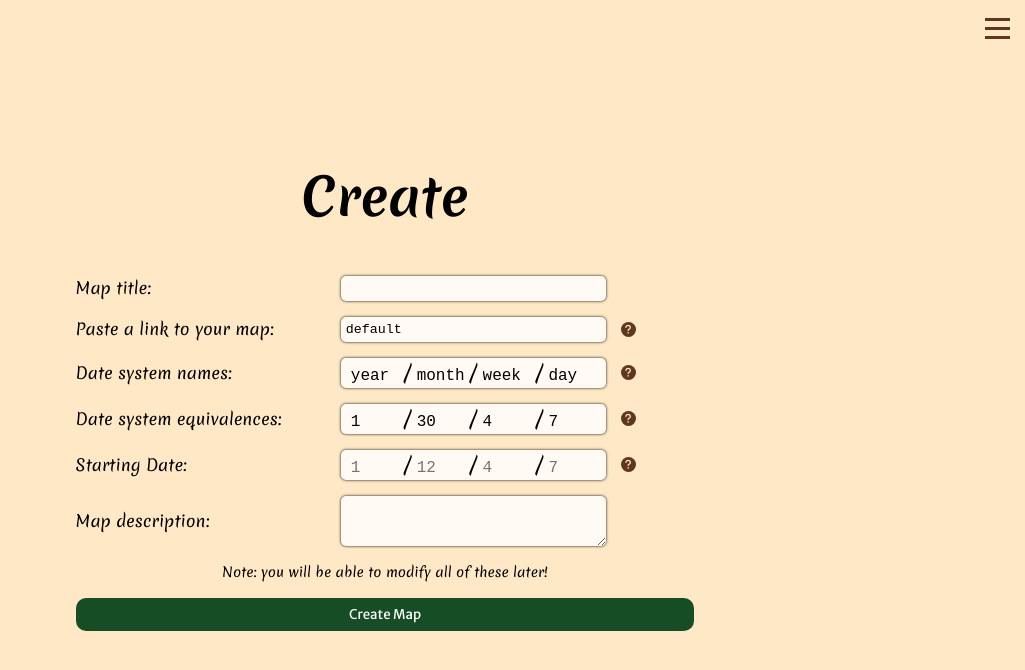
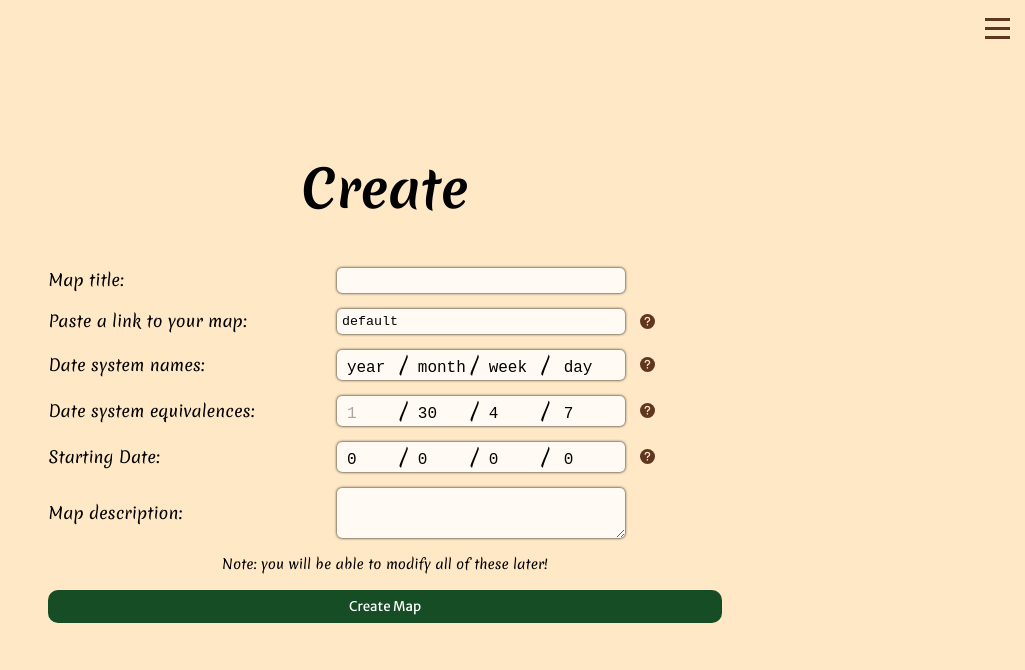
Before and after one commit to 5e-Cleric/history-map, a React (Vite) app: page /create in a window 1280 px wide. Shown: the top 670 px of the page, without its empty margins (255-1280 px from the left). Built offline with nearby package versions, Linux system fonts and the light colour scheme.

Commit message:
set default map

```diff
--- a/src/App.css
+++ b/src/App.css
@@ -120,6 +120,12 @@ button, input:is([type="submit"], [type="button"]) {
       padding: 5px;
       font-family: monospace;
       width: 100%;
+
+      &:disabled {
+        opacity: 0.5;
+        user-select: none;
+        pointer-events: none;
+      }
     }
 
     textarea {
--- a/src/components/customDate/CustomDate.jsx
+++ b/src/components/customDate/CustomDate.jsx
@@ -10,15 +10,10 @@ const CustomDate = forwardRef(({ dataType }, ref) => {
 		day: useRef(null),
 	};
 
-	const getPlaceholder = (key) => {
-
-		return dataType === 'names' ? key.charAt(0) + key.slice(1) : key === 'month' ? '12' : key === 'year' ? '1' : key === 'week' ? '4' : '7';
-	};
-
 	const getDefaultValue = (key) => {
 		switch (dataType) {
 			case 'names':
-				return getPlaceholder(key);
+				return key.charAt(0) + key.slice(1);
 			case 'equivalences':
 				return key === 'year'
 					? '1'
@@ -27,14 +22,8 @@ const CustomDate = forwardRef(({ dataType }, ref) => {
 					: key === 'week'
 					? '4'
 					: '7';
-			case 'start':
-				return key === 'year'
-					? '0'
-					: key === 'month'
-					? '0'
-					: key === 'week'
-					? '0'
-					: '0';
+			case 'date':
+				return '0';
 			default:
 				return '';
 		}
@@ -46,7 +35,7 @@ const CustomDate = forwardRef(({ dataType }, ref) => {
 			if (dataType !== 'names') {
 				for (const key in dateRefs) {
 					values[key] =
-						parseInt(dateRefs[key].current.value || 0) ||
+						parseInt(dateRefs[key].current?.value || 0) ||
 						parseInt(getDefaultValue(key) || 0);
 				}
 			} else {
@@ -66,6 +55,31 @@ const CustomDate = forwardRef(({ dataType }, ref) => {
 		},
 	}));
 
+	if (dataType === 'equivalences') {
+		return (
+			<div className="customDate">
+				<span className="year">
+					<input type="text" value='1' disabled/>/
+				</span>
+				{['month', 'week', 'day'].map((key) => (
+					<span key={key}>
+						<input
+							ref={dateRefs[key]}
+							type="text"
+							pattern={
+								dataType === 'names'
+									? '^[A-Za-z]+$'
+									: '^[0-9]{1,4}$'
+							}
+							defaultValue={getDefaultValue(key)}
+						/>
+						{key !== 'day' && '/'}
+					</span>
+				))}
+			</div>
+		);
+	}
+
 	return (
 		<div className="customDate">
 			{['year', 'month', 'week', 'day'].map((key) => (
@@ -79,7 +93,6 @@ const CustomDate = forwardRef(({ dataType }, ref) => {
 								: '^[0-9]{1,4}$'
 						}
 						defaultValue={getDefaultValue(key)}
-						placeholder={getPlaceholder(key)}
 					/>
 					{key !== 'day' && '/'}
 				</span>
--- a/src/components/customDate/customDate.css
+++ b/src/components/customDate/customDate.css
@@ -1,5 +1,7 @@
 .customDate {
-    display: flex;
+    display: grid;
+    grid-template-columns: repeat(4, 1fr);
+    gap:5px;
     height: 1.5em;
     border-radius: 5px;
     width: fit-content;
--- a/src/pages/create/Create.jsx
+++ b/src/pages/create/Create.jsx
@@ -1,4 +1,4 @@
-import { useRef } from 'react';
+import { useRef, useState } from 'react';
 import './create.css';
 import Nav from '@components/nav/Nav';
 import CustomDate from '@components/customDate/CustomDate';
@@ -11,18 +11,31 @@ function Create() {
 	const dateEquivalencesRef = useRef(null);
 	const dateStartRef = useRef(null);
 
+	const [error, setError] = useState(null);
+
 	const handleSubmit = async (e) => {
 		e.preventDefault();
 
-		if (!validateForm()) {
-			console.error('invalid form');
+		if (titleRef.current?.value.trim() === '') {
+			setError('please fill the title before submiting');
 			return;
 		}
+		const mapLink = () => {
+			const map = mapRef.current.value;
+			const pattern = /\.\w+$/;
+			const isLink = pattern.test(map);
+
+			if (!map || !isLink) {
+				return 'default';
+			}
+			return map;
+		};
+
 
 		const map = {
 			title: titleRef.current.value,
 			description: descriptionRef.current.value,
-			map: mapRef.current.value,
+			map: mapLink(),
 			dateSystem: {
 				dateNames: dateNamesRef.current.getValues(),
 				dateEquivalences: dateEquivalencesRef.current.getValues(),
@@ -42,23 +55,12 @@ function Create() {
 			);
 			const resultMap = await response.json();
 			console.log('map created:', resultMap);
-			window.location.href = `/map/${resultMap.id}`;
+			//window.location.href = `/map/${resultMap.id}`;
 		} catch (error) {
+			setError(error);
 			console.error('Error creating map:', error);
 			console.error(map);
 		}
-	};
-
-	const validateForm = () => {
-		if (!titleRef.current) return false;
-
-		const isTitleValid =
-			titleRef.current.validity.valid && titleRef.current.value;
-		const isMapValid =
-			mapRef.current.validity.valid && mapRef.current.value;
-		const isFormValid = isTitleValid || isMapValid;
-
-		return isFormValid;
 	};
 
 	return (
@@ -129,6 +131,10 @@ function Create() {
 						<CustomDate ref={dateStartRef} dataType="date" />
 						<div className="tip">
 							<i className="fa-solid fa-question"></i>
+							<div className="tipDetails">
+								Add the starting date of your world, in years,
+								months, weeks and days, or your equivalent
+							</div>
 						</div>
 					</label>
 					<label className="fieldGroup">
@@ -144,6 +150,7 @@ function Create() {
 					<button type="submit" className="green">
 						Create Map
 					</button>
+					<div className="error">{error}</div>
 				</form>
 			</main>
 		</div>
```
